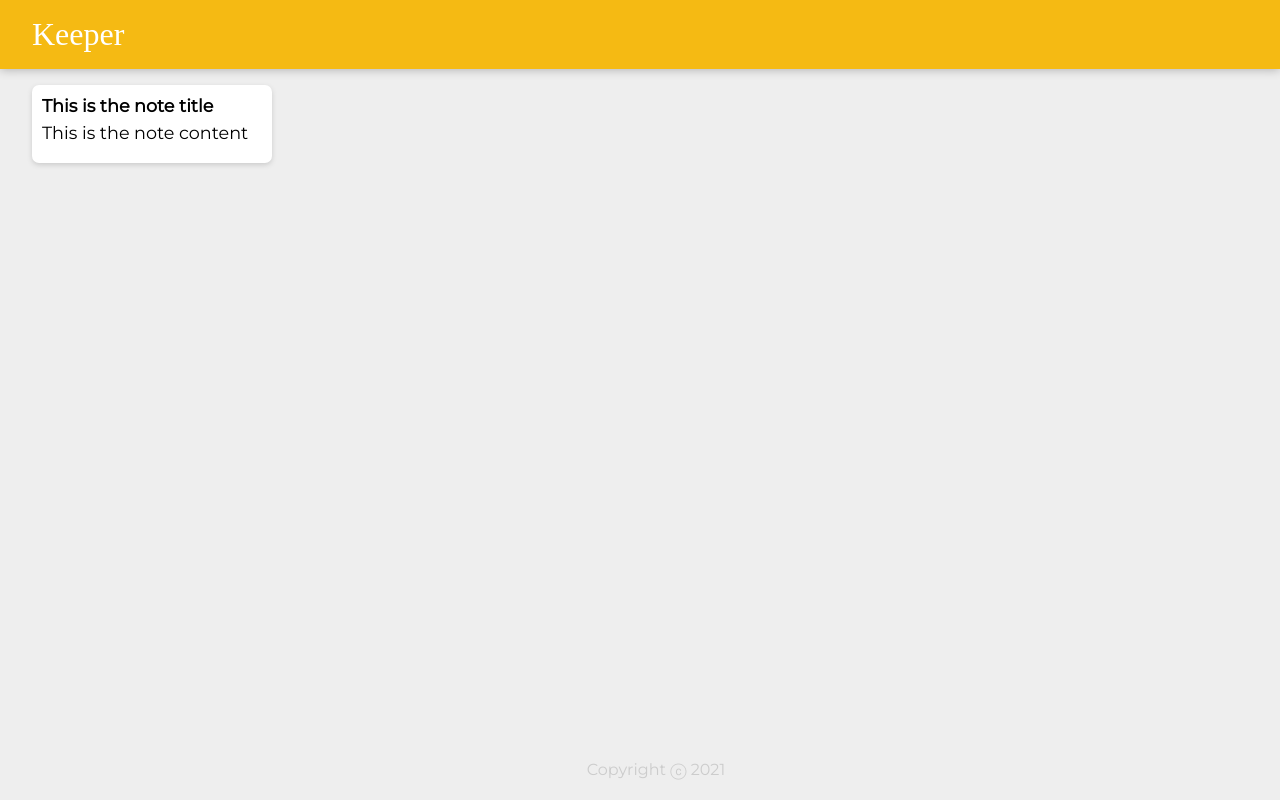
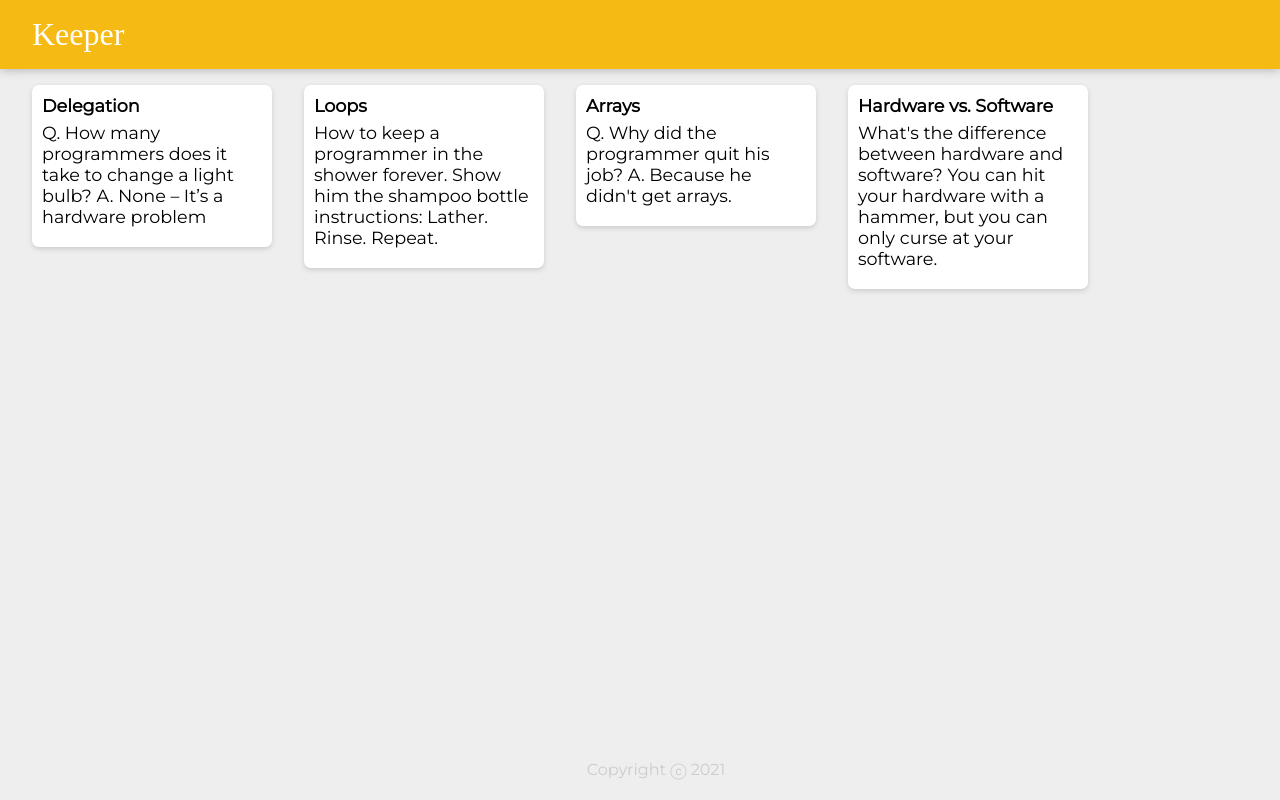
Before and after one commit to Anselyu/Web-Development-MOOC, a React (Create React App) app in the folder my-app/: page / in a window 1280 px wide. Built offline with nearby package versions, Linux system fonts and the light colour scheme; a web font is replaced by a local one.

Commit message:
Use react props and mapping to dynamically display notes on keeper app

```diff
--- a/my-app/src/components/App.jsx
+++ b/my-app/src/components/App.jsx
@@ -2,13 +2,14 @@
 import Footer from "./Footer";
 import Header from "./Header";
 import Note from "./Note";
+import notes from "../notes";
 
 
 function App(){
     return (
         <div>
             <Header />
-            <Note />
+            {notes.map(note => <Note title={note.title} content={note.content} />)}
             <Footer />
         </div>
     )
--- a/my-app/src/components/Note.jsx
+++ b/my-app/src/components/Note.jsx
@@ -3,11 +3,11 @@
 //5. Create a Note.jsx component to show a <div> element with a
 //<h1> for a title and a <p> for the content.
 
-function Note(){
+function Note(props){
     return (
         <div className="note">
-            <h1>This is the note title</h1>
-            <p>This is the note content</p>
+            <h1>{props.title}</h1>
+            <p>{props.content}</p>
         </div>
     )
 }
--- /dev/null
+++ b/my-app/src/notes.js
@@ -0,0 +1,28 @@
+const notes = [
+    {
+      key: 1,
+      title: "Delegation",
+      content:
+        "Q. How many programmers does it take to change a light bulb? A. None – It’s a hardware problem"
+    },
+    {
+      key: 2,
+      title: "Loops",
+      content:
+        "How to keep a programmer in the shower forever. Show him the shampoo bottle instructions: Lather. Rinse. Repeat."
+    },
+    {
+      key: 3,
+      title: "Arrays",
+      content:
+        "Q. Why did the programmer quit his job? A. Because he didn't get arrays."
+    },
+    {
+      key: 4,
+      title: "Hardware vs. Software",
+      content:
+        "What's the difference between hardware and software? You can hit your hardware with a hammer, but you can only curse at your software."
+    }
+  ];
+
+export default notes;
```
